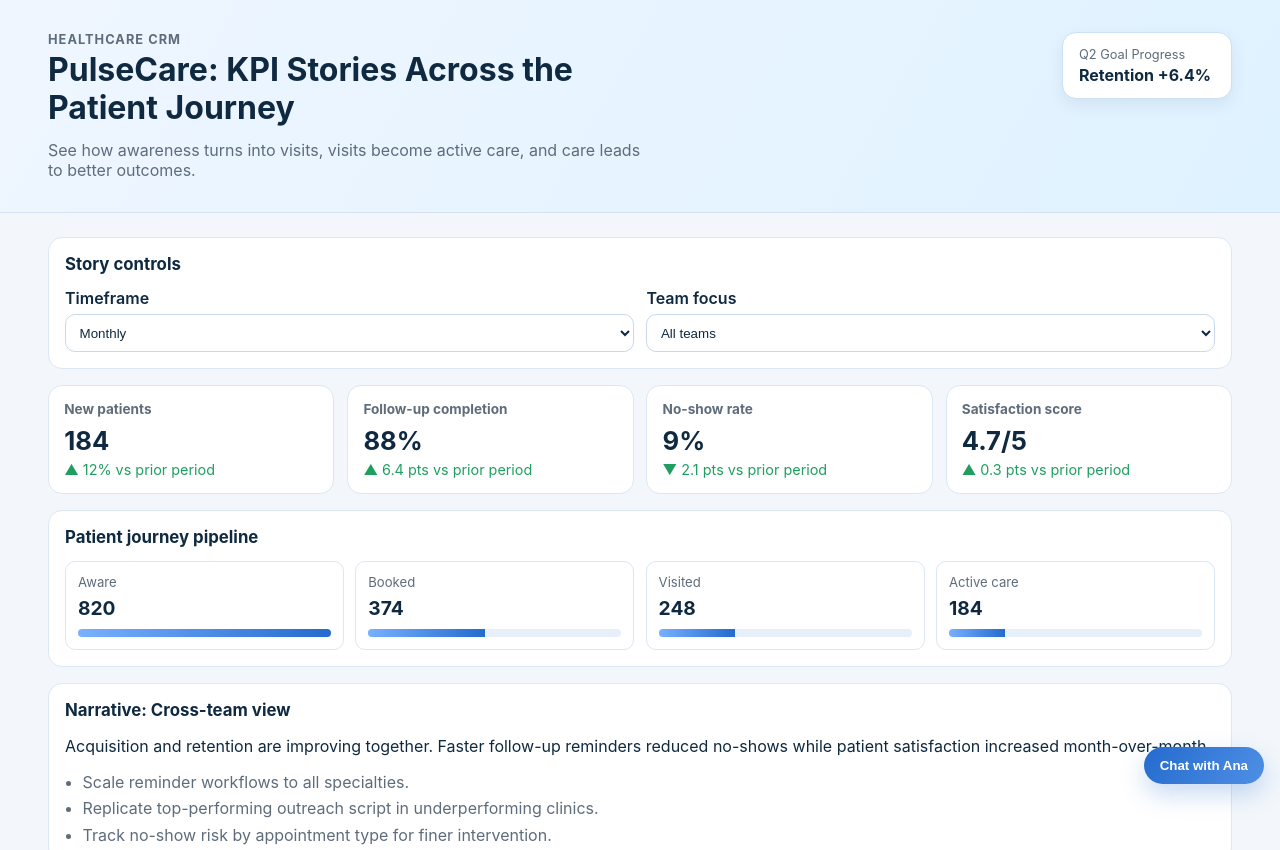
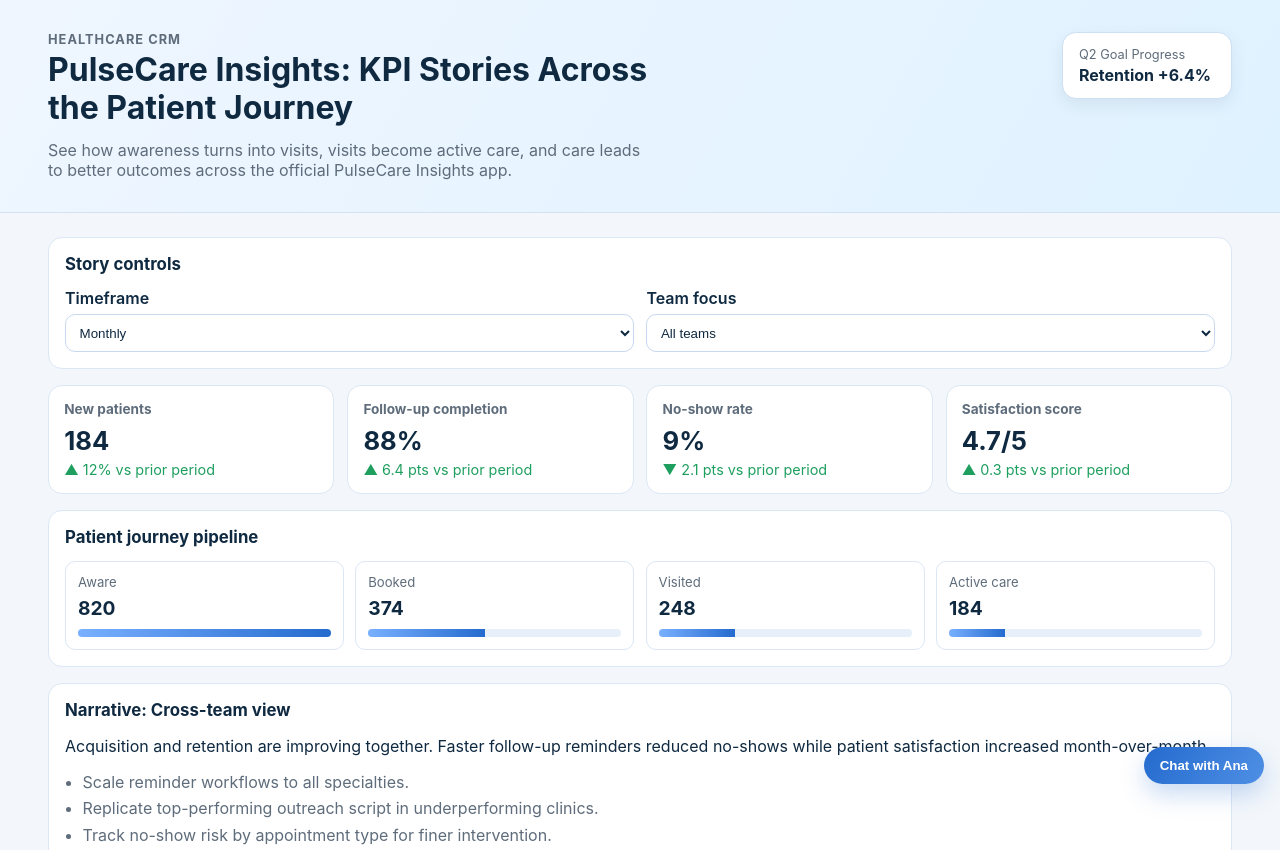
Before and after one commit to pabloawills/HealthCare-CRM-Dashboard, a plain HTML site: page index.html in a window 1280 px wide. Shown: the top 850 px of the page. Drawn offline with Linux system fonts and the light colour scheme.

Commit message:
Update PulseCare Insights branding and official app link

```diff
--- a/index.html
+++ b/index.html
@@ -3,7 +3,7 @@
   <head>
     <meta charset="UTF-8" />
     <meta name="viewport" content="width=device-width, initial-scale=1.0" />
-    <title>PulseCare CRM Dashboard</title>
+    <title>PulseCare Insights</title>
     <link rel="stylesheet" href="styles.css" />
   </head>
   <body>
@@ -11,10 +11,10 @@
     <header class="hero">
       <div>
         <p class="eyebrow">Healthcare CRM</p>
-        <h1>PulseCare: KPI Stories Across the Patient Journey</h1>
+        <h1>PulseCare Insights: KPI Stories Across the Patient Journey</h1>
         <p>
           See how awareness turns into visits, visits become active care, and
-          care leads to better outcomes.
+          care leads to better outcomes across the official PulseCare Insights app.
         </p>
       </div>
       <div class="hero-badge" aria-label="Current quarter status">
```
Also changed, not shown: 1 other file.
